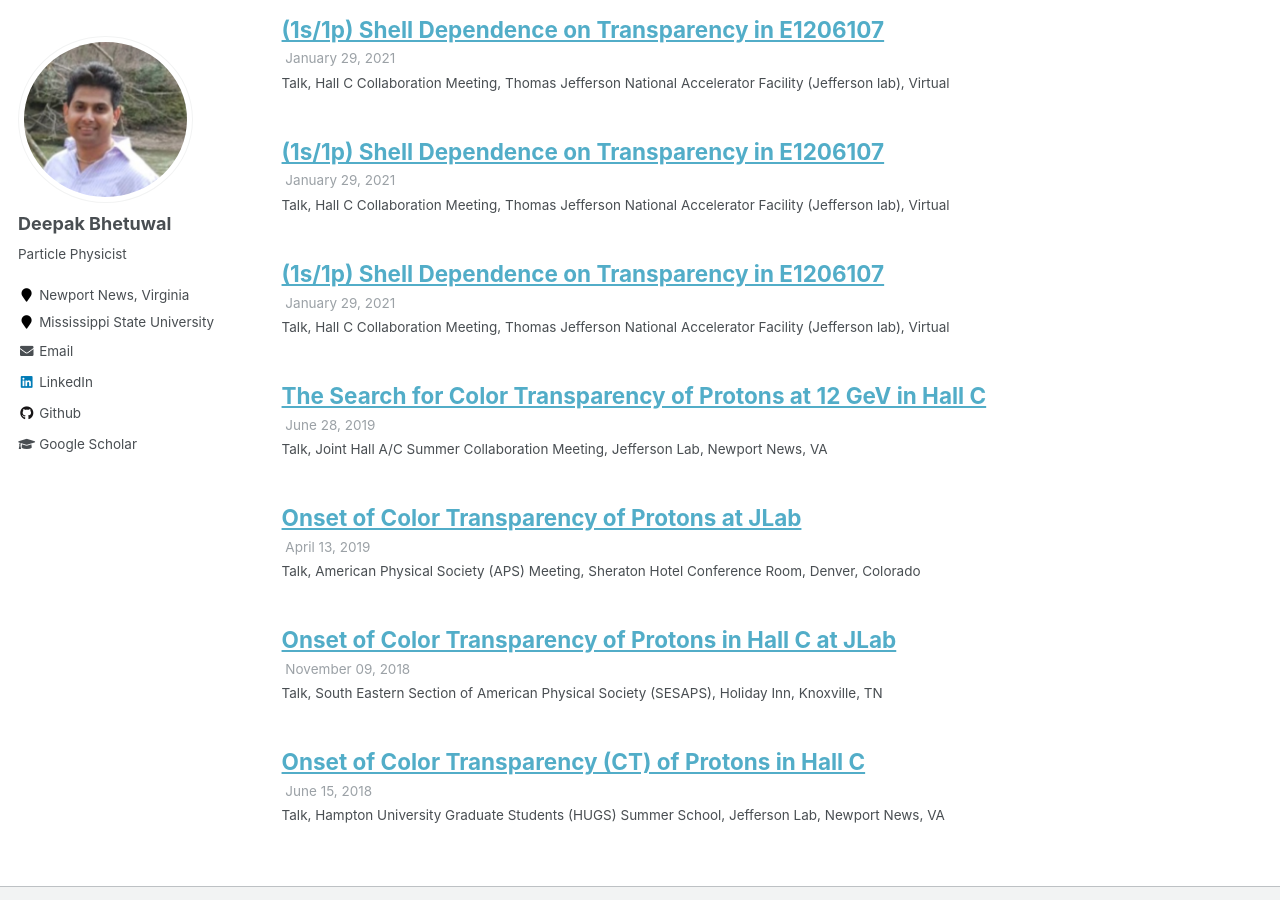
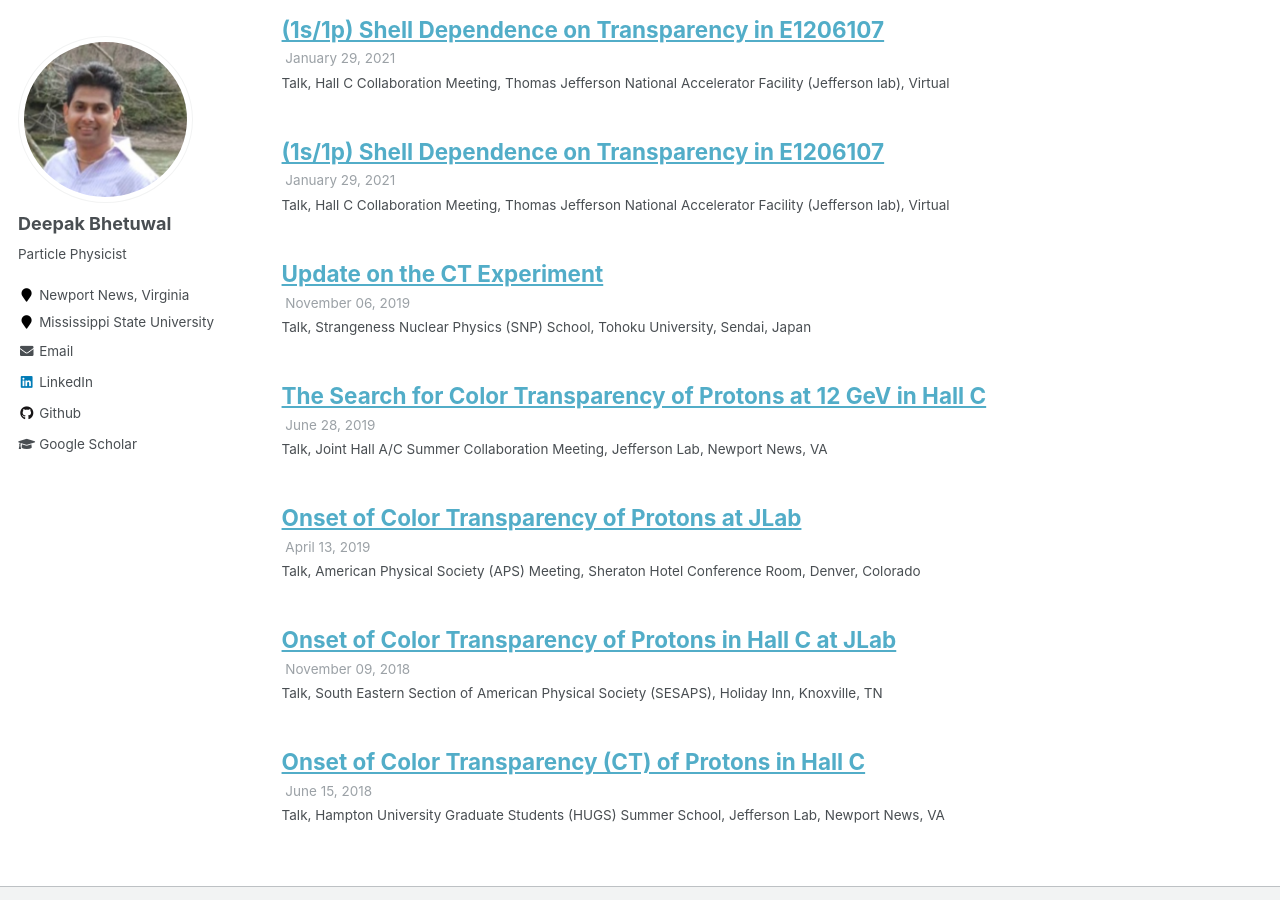
Before and after one commit to dkb208/dkb208.github.io, a Jekyll site: the page built from _pages/talks.html, in a window 1280 px wide and 900 px high, scrolled down 1641 px. Built offline with Jekyll 4.4.1, drawn with Linux system fonts in a browser that asks for light colours.

Commit message:
Update 2021-01-05.md

```diff
--- a/_talks/2021-01-05.md
+++ b/_talks/2021-01-05.md
@@ -1,9 +1,9 @@
 ---
-title: "(1s/1p) Shell Dependence on Transparency in E1206107"
+title: "Update on the CT Experiment"
 collection: talks
-type: "Talk, Hall C Collaboration Meeting"
-permalink: /talks/2014-03-01-talk-3
-venue: "Thomas Jefferson National Accelerator Facility (Jefferson lab)"
-date: 2021-01-29
-location: "Virtual"
+type: "Talk, Strangeness Nuclear Physics (SNP) School"
+permalink: /talks/2021-01-05
+venue: "Tohoku University"
+date: 2019-11-06
+location: "Sendai, Japan"
 ---
```
